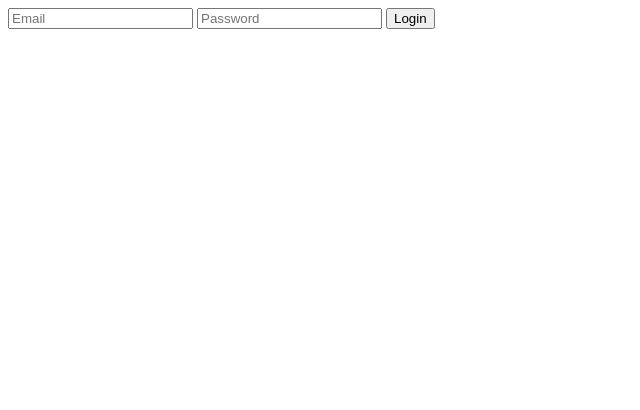
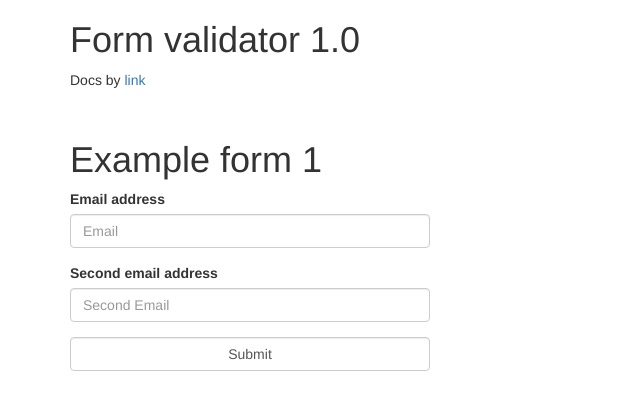
Before and after one commit to mikhail-riabokon/form-validator, a website: page public/index.html in a window 1280 px wide. Shown: the whole page, without its empty margins (0-640 px from the left). Drawn offline with nearby package versions, Linux system fonts and the light colour scheme.

Commit message:
example 1

```diff
--- a/public/index.html
+++ b/public/index.html
@@ -3,19 +3,63 @@
   <head>
     <meta charset="utf-8">
     <title>Examples</title>
+    <link rel="stylesheet" href="https://cdnjs.cloudflare.com/ajax/libs/twitter-bootstrap/3.3.7/css/bootstrap.min.css">
     <script type="text/javascript" src="form-validator.js"></script>
+    <style>
+      .error {
+        color: red;
+      }
+    </style>
   </head>
   <body>
     <div class="container">
       <div class="row">
-        <div class="col-xs-6 col-xs-offset-3">
-          <form id="login">
-            <input type="text" name="email" placeholder="Email" />
-            <input type="password" name="password" placeholder="Password" />
-            <input type="submit" value="Login">
+        <div class="col-xs-12">
+          <h1>Form validator 1.0</h1>
+          <p>Docs by <a href="https://github.com/mikhail-riabokon/form-validator">link</a></p>
+          <br/>
+        </div>
+        <div class="col-xs-6 col-sm-4">
+          <form id="example1">
+            <h1>Example form 1</h1>
+            <div class="form-group">
+              <label for="exampleInputEmail1">Email address</label>
+              <input id="exampleInputEmail1" type="text" name="email" placeholder="Email" class="form-control" />
+            </div>
+            <div class="form-group">
+              <label for="exampleInputEmail2">Second email address</label>
+              <input id="exampleInputEmail2" type="text" name="secondEmail" placeholder="Second Email" class="form-control" />
+            </div>
+            <input type="submit" class="form-control" value="Submit"/>
           </form>
         </div>
       </div>
     </div>
+    <script type="text/javascript">
+      var example1Validator = new Validator({
+        formId: 'example1',
+        validate: {
+          email: {
+            validator: 'email',
+            errorMessage: 'Email address is not valid'
+          },
+          secondEmail: {
+            validator: 'email'
+          }
+        }
+      });
+
+      var example1Form = document.getElementById('example1');
+
+      example1Form.addEventListener('submit', function(event) {
+        event.preventDefault();
+
+        var isValid = example1Validator.isValid();
+
+        if (isValid) {
+          alert('Form is valid');
+        }
+      });
+    </script>
   </body>
 </html>
--- a/src/index.js
+++ b/src/index.js
@@ -139,6 +139,7 @@
     var errorContainer = document.createElement('div');
     var wrapper = document.createElement('div');
 
+    if (field.parentNode.getAttribute('class') !== 'error-wrapper') {
       wrapper.setAttribute('class', 'error-wrapper');
       errorContainer.setAttribute('class', 'error');
 
@@ -147,6 +148,7 @@
       wrapper.appendChild(errorContainer);
       field.parentNode.insertBefore(wrapper, field);
       wrapper.appendChild(field);
+    }
   }
 
   function clearFieldIfNeeded(form, field) {
```
Lines whose indentation alone changed are shown as unchanged.
